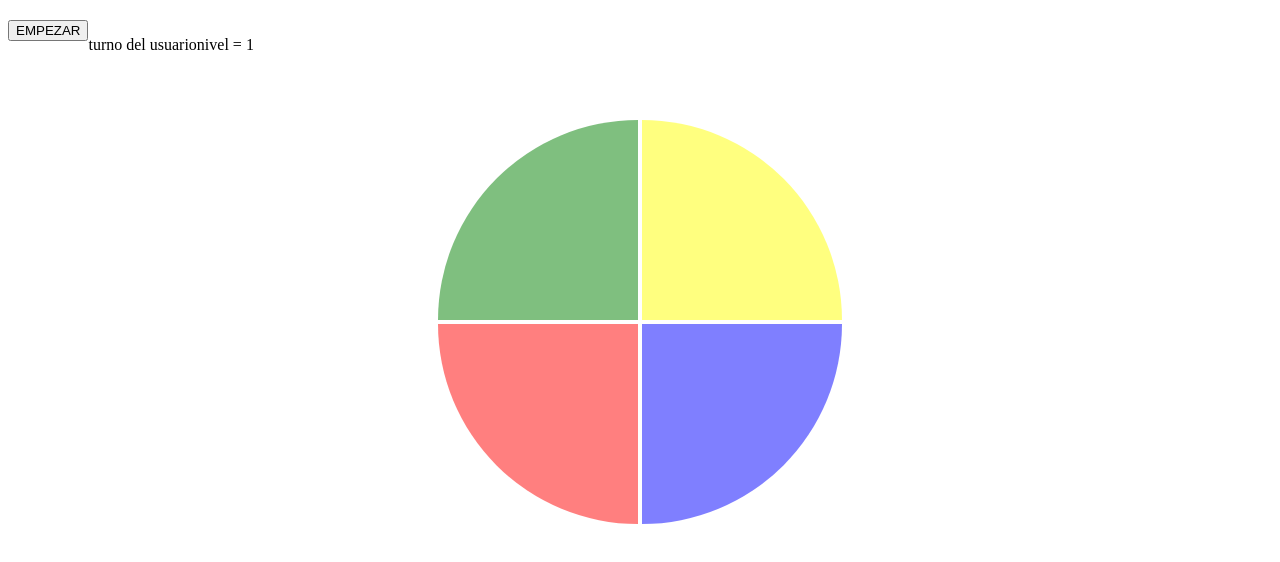
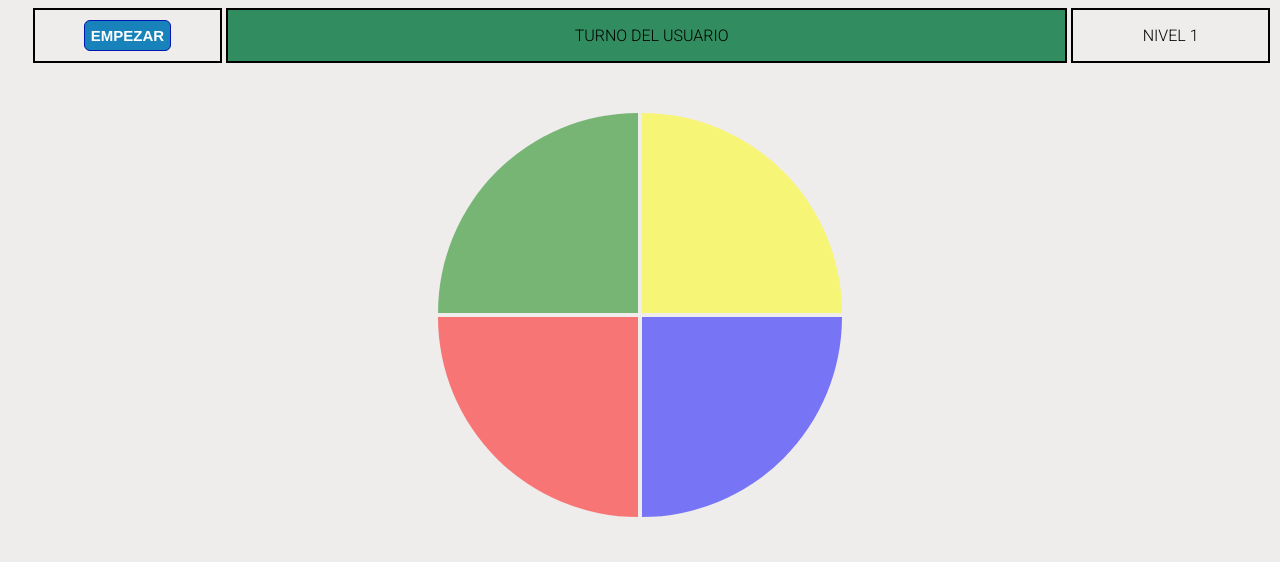
Before and after one commit to Alecapra96/simon-dice, a plain HTML site: page index.html in a window 1280 px wide. Both pictures are taken after a click on the button "EMPEZAR". Drawn offline with Linux system fonts and the light colour scheme; a web font is replaced by a local one.

Commit message:
le agrego estilo

```diff
--- a/index.html
+++ b/index.html
@@ -12,8 +12,8 @@
 <body>
 <div class="tablero-superior">
 <div id="panel-boton-empezar"><button id="boton-empezar">EMPEZAR</button></div>
-<div id="panel-estado"><p id="estado">Estado:</p></div>
-<div id="panel-nivel"><p id="nivel">Nivel:</p></div>
+<div id="panel-estado"><p id="estado">ESTADO</p></div>
+<div id="panel-nivel"><p id="nivel">NIVEL</p></div>
 
 
 </div>
--- a/simon-dice-nuevo.js
+++ b/simon-dice-nuevo.js
@@ -4,7 +4,9 @@ let patronUsuario = [];
 let contador= 0;
 let index =0 ;
 let $estado=document.getElementById("estado");
+let $panelEstado=document.getElementById("panel-estado");
 let $contador=document.getElementById("nivel");
+"panel-estado"
 $btnEmpezar.addEventListener("click",comenzarGame);
 
 function comenzarGame(){
@@ -13,8 +15,8 @@ function comenzarGame(){
 }
 function manejarRondas(){
     index=0;
-    $estado.innerText="turno de la maquina";
-
+    $estado.innerText="TURNO DE LA MAQUINA";
+    $panelEstado.style.background="rgb(170, 62, 54)";
     let nuevoColor = nuevoCuadroRandom();
     patronMaquina.push(nuevoColor);
     let retrasoJugador = (patronMaquina.length+1)*1000;
@@ -25,12 +27,12 @@ function manejarRondas(){
             resaltar(color)
         },retrasoIndex);
     });
-    let retrasoMaquina = (1+contador)*1000;
+    // let retrasoMaquina = (1+contador)*1000;
     contador++;
     patronUsuario = [];
     console.log(patronUsuario+" chekeo que patronUsuario este vacio antes de que se llene de vuelta");
 
-    $contador.innerText="nivel = " + contador;
+    $contador.innerText="NIVEL " + contador;
     setTimeout(function(){
         movimientoUsuario();
     },retrasoJugador);
@@ -51,7 +53,8 @@ function resaltar (color){
     },500);
 }
 function movimientoUsuario(){
-    $estado.innerText="turno del usuario";
+    $estado.innerText="TURNO DEL USUARIO";
+    $panelEstado.style.background="rgb(49, 141, 95)";
     document.querySelectorAll(".panel").forEach(function(color){
         color.addEventListener("click",secuenciaUsuario);
     });
@@ -121,8 +124,3 @@ function bloquearClicksUsuario(){
         }
     });
 }
-function permitirClicksUsuario(){
-    document.querySelectorAll(".panel").forEach(function(color){
-        color.onclick=movimientoUsuario();
-    });
-}
--- a/style.css
+++ b/style.css
@@ -1,9 +1,52 @@
+@import url('https://fonts.googleapis.com/css2?family=Roboto:wght@300&display=swap');
 body{
+    font-family: 'Roboto', sans-serif;
+    background-color: #efecec;
+
+
 }
 .tablero-superior{
-    margin-top: 20px;
     display: flex;
     flex-direction: row;
+}
+#panel-boton-empezar{
+    display: flex;
+    width: 190px;
+    justify-content: center;
+    align-items: center;
+    border: 2px solid black;
+    margin-left: 25px;
+    margin-right: 2px;
+}
+#boton-empezar{
+    text-decoration: none;
+    padding: 6px;
+    font-weight: 600;
+    font-size: 15px;
+    color: #ffffff;
+    background-color: #1883ba;
+    border-radius: 6px;
+    border: 1.4px solid #0016b0;
+}
+#boton-empezar:hover{
+    color: #1883ba;
+    background-color: #ffffff;
+}
+
+#panel-estado{
+    border: 2px solid black;
+    width: 850px;
+    padding-left: 10px;
+    text-align: center;
+    margin-left: 2px;
+    margin-right: 2px;
+}
+#panel-nivel{
+    border: 2px solid black;
+    width: 200px;
+    text-align: center;
+    margin-left: 2px;
+    margin-right: 2px;
 }
 .tablero{
     text-align: center;
```
